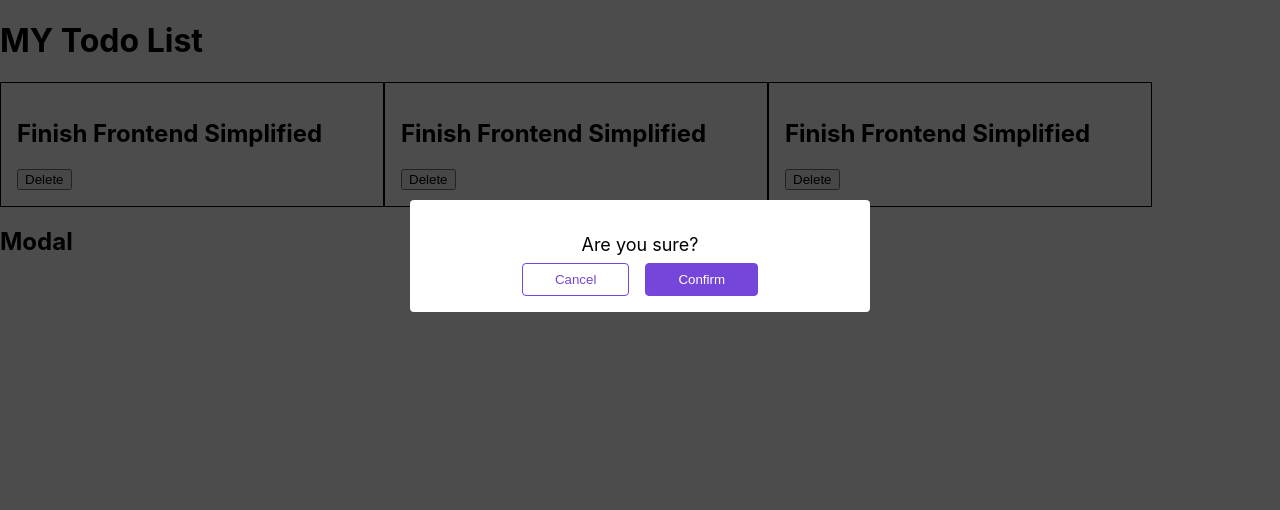
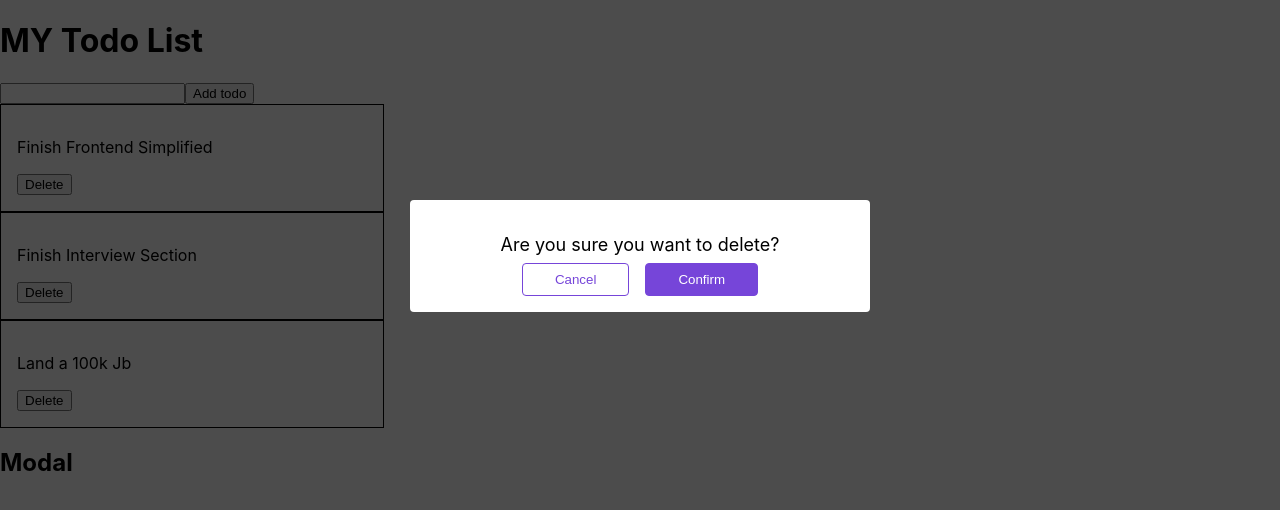
Before and after one commit to joshuakaufman3827/React-Crash-Course, a React (Create React App) app: page / in a window 1280 px wide. Shown: the top 510 px of the page. Built offline with nearby package versions, Linux system fonts and the light colour scheme.

Commit message:
updated App.jsx with Modal.jsx

```diff
--- a/src/App.jsx
+++ b/src/App.jsx
@@ -8,13 +8,20 @@ function App() {
   return (
    <div>
     <Title/>
-    <div className="todo_wrapper">
-    <Todo/>
-    <Todo/>
-    <Todo/>
-      </div>
-    <Modal/>
+    <div>
+      <input type="text" onChange={(event) => {
+        console.log(event.target.value)
+      }} />
+      <button>Add todo</button>
     </div>
+    <div className="todo__wrapper">
+    <Todo title="Finish Frontend Simplified"/>
+    <Todo title="Finish Interview Section"/>
+    <Todo title="Land a 100k Jb"/>
+
+    </div>
+    <Modal title="Are you sure you want to delete?"/>
+  </div>
   );
 }
 
--- a/src/components/Modal.jsx
+++ b/src/components/Modal.jsx
@@ -1,12 +1,13 @@
 import './Modal.css'
-function Modal() {
+
+function Modal( { title } ) {
   return (
     <>
         <div className="modal">
-        <p className="modal__title">Are you sure?</p>
+        <p className="modal__title">{title}</p>
         <div className="modal__buttons">
-            <button className="btn btn__cancel">Cancel</button>
-            <button className="btn">Confirm</button>
+            <button onClick={() => console.log('Cancel')} className="btn btn__cancel">Cancel</button>
+            <button onClick={() => console.log('Confirm')} className="btn">Confirm</button>
         </div>
     </div>
     <div className="backdrop" />
--- a/src/components/Title.jsx
+++ b/src/components/Title.jsx
@@ -1,4 +1,5 @@
 function Title() {
+
     return <h1>MY Todo List</h1>
 }
 
--- a/src/components/Todo.jsx
+++ b/src/components/Todo.jsx
@@ -1,10 +1,14 @@
 import './Todo.css'
 
-function Todo() {
+function Todo({ title }) {
+  function deleteTodo() {
+    console.log('deleteTodo()', title);
+  }
+
   return (
     <div className="todo">
-      <h2>Finish Frontend Simplified</h2>
-      <button>Delete</button>
+      <p>{title}</p>
+      <button onClick={() => deleteTodo(1)}>Delete</button>
     </div>
   );
 }
--- a/src/index.js
+++ b/src/index.js
@@ -5,11 +5,8 @@ import App from './App.jsx';
 import reportWebVitals from './reportWebVitals';
 
 const root = ReactDOM.createRoot(document.getElementById('root'));
-root.render(
-  <React.StrictMode>
-    <App />
-  </React.StrictMode>
-);
+root.render(<App />);
+
 
 // If you want to start measuring performance in your app, pass a function
 // to log results (for example: reportWebVitals(console.log))
```
